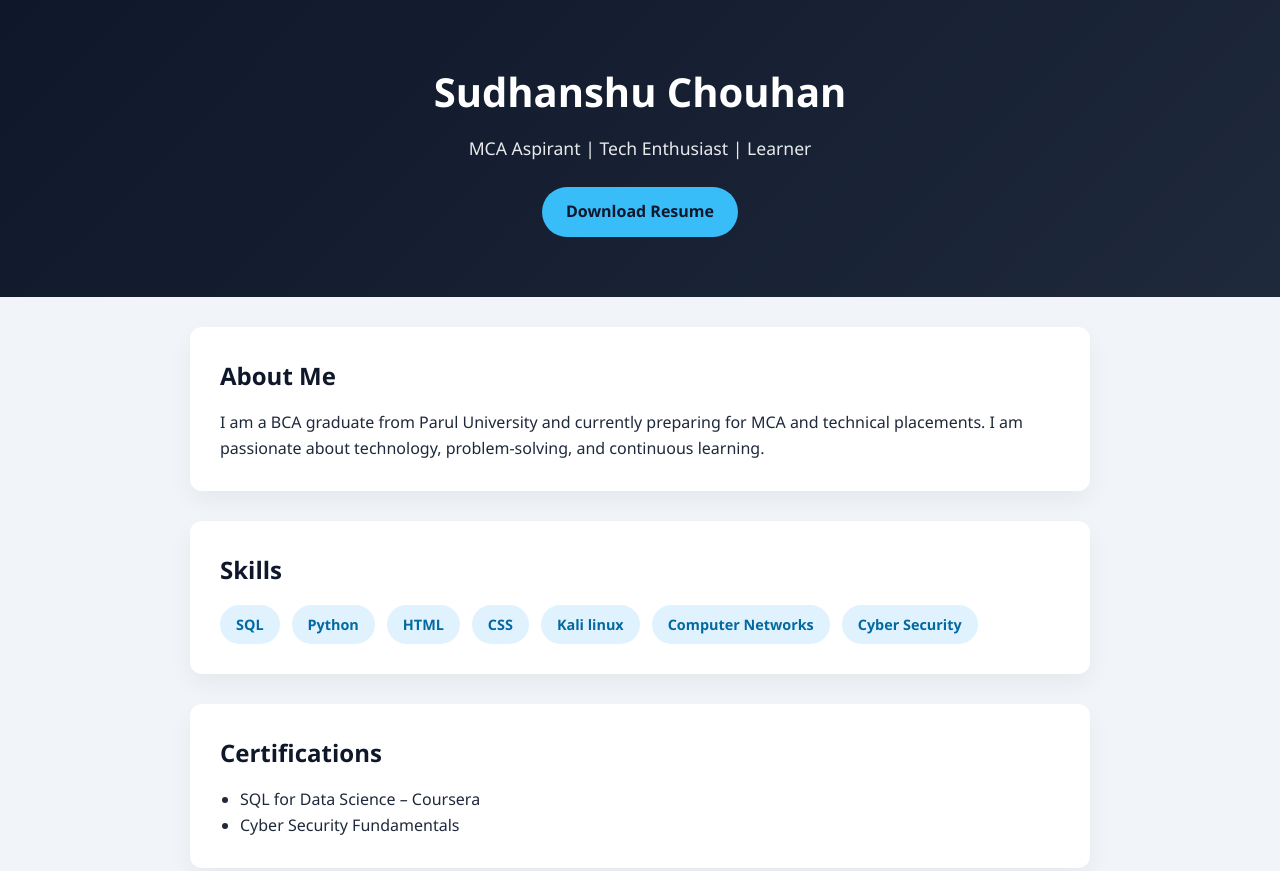
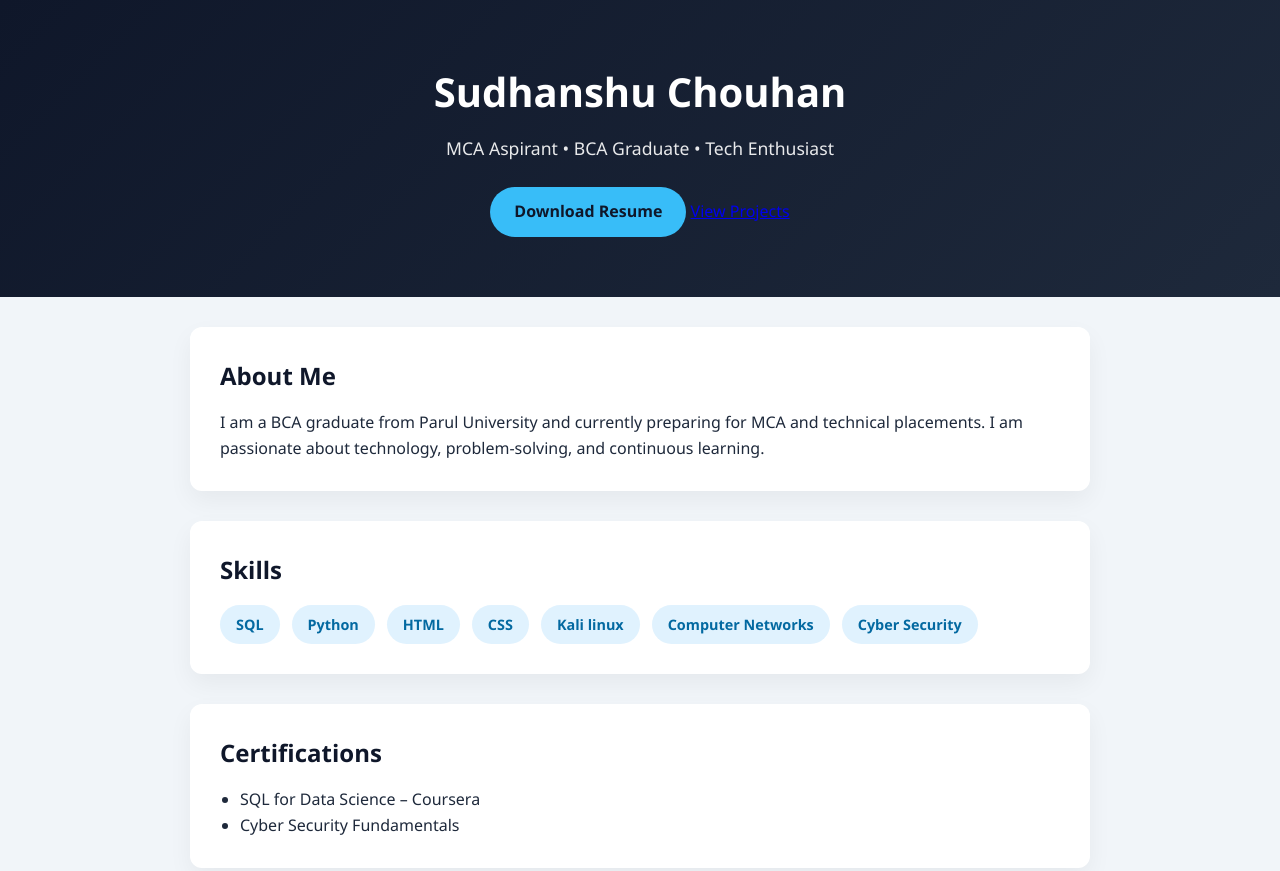
Before and after one commit to Sudhanshu22222/sudhanshu22222.github.io, a plain HTML site: page index.html in a window 1280 px wide. Shown: the top 871 px of the page. Drawn offline with Linux system fonts and the light colour scheme.

Commit message:
Update index.html

```diff
--- a/index.html
+++ b/index.html
@@ -10,13 +10,18 @@
 </head>
 <body>
 
- <header>
+ <header class="hero">
   <h1>Sudhanshu Chouhan</h1>
-  <p>MCA Aspirant | Tech Enthusiast | Learner</p>
+  <p>MCA Aspirant • BCA Graduate • Tech Enthusiast</p>
 
-  <a href="Sudhanshu_Chouhan_Resume.pdf" download class="resume-btn">
-    Download Resume
-  </a>
+  <div class="hero-buttons">
+    <a href="Sudhanshu_Chouhan_Resume.pdf" download class="resume-btn">
+      Download Resume
+    </a>
+    <a href="#projects" class="secondary-btn">
+      View Projects
+    </a>
+  </div>
 </header>
 
 
```
